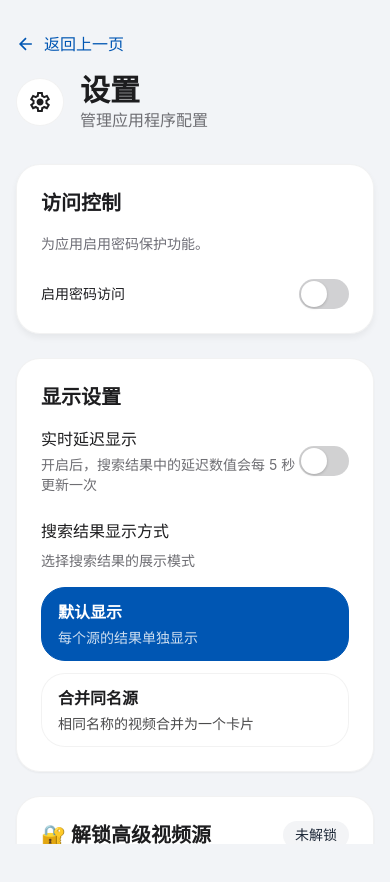
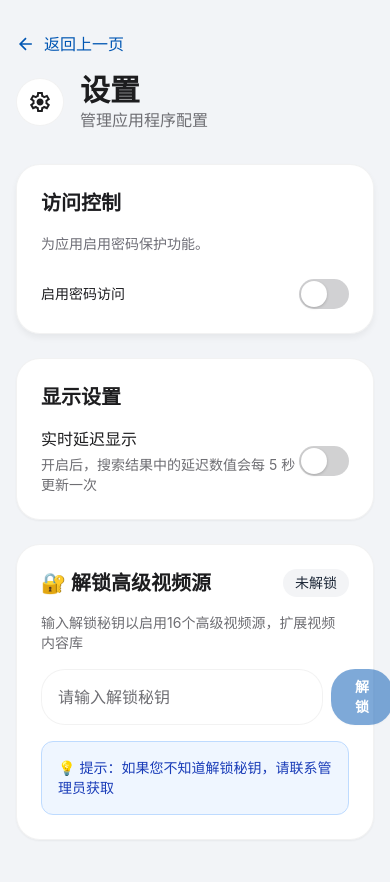
Before and after one commit to zhikanyeye/YesTV, a Next.js app: page /settings in a window 390 px wide. Shown: the top 882 px of the page. Built offline with nearby package versions, Linux system fonts and the light colour scheme.

Commit message:
Remove "Merge Same Name Sources" feature
Co-authored-by: zhikanyeye <168906144+zhikanyeye@users.noreply.github.com>

```diff
--- a/app/settings/hooks/useSettingsPage.ts
+++ b/app/settings/hooks/useSettingsPage.ts
@@ -1,5 +1,5 @@
 import { useState, useEffect } from 'react';
-import { settingsStore, getDefaultSources, getDefaultPremiumSources, type SortOption, type SearchDisplayMode } from '@/lib/store/settings-store';
+import { settingsStore, getDefaultSources, getDefaultPremiumSources, type SortOption } from '@/lib/store/settings-store';
 import type { VideoSource, SourceSubscription } from '@/lib/types';
 import {
     type ImportResult,
@@ -25,7 +25,6 @@ export function useSettingsPage() {
 
     // Display settings
     const [realtimeLatency, setRealtimeLatency] = useState(false);
-    const [searchDisplayMode, setSearchDisplayMode] = useState<SearchDisplayMode>('normal');
 
     // Premium unlock state
     const [premiumUnlocked, setPremiumUnlocked] = useState(false);
@@ -38,7 +37,6 @@ export function useSettingsPage() {
         setPasswordAccess(settings.passwordAccess);
         setAccessPasswords(settings.accessPasswords);
         setRealtimeLatency(settings.realtimeLatency);
-        setSearchDisplayMode(settings.searchDisplayMode);
         setPremiumUnlocked(settings.premiumUnlocked || false);
 
         // If premium is unlocked, ensure premium sources are merged with current sources
@@ -284,15 +282,6 @@ export function useSettingsPage() {
         });
     };
 
-    const handleSearchDisplayModeChange = (mode: SearchDisplayMode) => {
-        setSearchDisplayMode(mode);
-        const currentSettings = settingsStore.getSettings();
-        settingsStore.saveSettings({
-            ...currentSettings,
-            searchDisplayMode: mode,
-        });
-    };
-
     const handleRestoreDefaults = () => {
         const defaults = getDefaultSources();
         handleSourcesChange(defaults);
@@ -355,7 +344,6 @@ export function useSettingsPage() {
         accessPasswords,
         envPasswordSet,
         realtimeLatency,
-        searchDisplayMode,
         premiumUnlocked,
         isAddModalOpen,
         isExportModalOpen,
@@ -385,7 +373,6 @@ export function useSettingsPage() {
         editingSource,
         handleEditSource,
         handleRealtimeLatencyChange,
-        handleSearchDisplayModeChange,
         handleUnlockPremium,
     };
 }
--- a/app/settings/page.tsx
+++ b/app/settings/page.tsx
@@ -22,7 +22,6 @@ export default function SettingsPage() {
     accessPasswords,
     envPasswordSet,
     realtimeLatency,
-    searchDisplayMode,
     premiumUnlocked,
     isAddModalOpen,
     isExportModalOpen,
@@ -53,7 +52,6 @@ export default function SettingsPage() {
     handleEditSource,
     setEditingSource,
     handleRealtimeLatencyChange,
-    handleSearchDisplayModeChange,
     handleUnlockPremium,
   } = useSettingsPage();
 
@@ -76,9 +74,7 @@ export default function SettingsPage() {
         {/* Display Settings */}
         <DisplaySettings
           realtimeLatency={realtimeLatency}
-          searchDisplayMode={searchDisplayMode}
           onRealtimeLatencyChange={handleRealtimeLatencyChange}
-          onSearchDisplayModeChange={handleSearchDisplayModeChange}
         />
 
         {/* Unlock Premium Sources */}
--- a/components/search/VideoGrid.tsx
+++ b/components/search/VideoGrid.tsx
@@ -1,9 +1,7 @@
 'use client';
 
-import { useState, useRef, useCallback, useMemo, memo, useEffect } from 'react';
+import { useState, useRef, useCallback, useMemo, memo } from 'react';
 import { VideoCard } from './VideoCard';
-import { VideoGroupCard, GroupedVideo } from './VideoGroupCard';
-import { settingsStore } from '@/lib/store/settings-store';
 import { Video } from '@/lib/types';
 
 interface VideoGridProps {
@@ -15,56 +13,12 @@ interface VideoGridProps {
 export const VideoGrid = memo(function VideoGrid({ videos, className = '', isPremium = false }: VideoGridProps) {
   const [activeCardId, setActiveCardId] = useState<string | null>(null);
   const [visibleCount, setVisibleCount] = useState(24);
-  const [displayMode, setDisplayMode] = useState<'normal' | 'grouped'>('normal');
   const gridRef = useRef<HTMLDivElement>(null);
   const observerRef = useRef<IntersectionObserver | null>(null);
-
-  // Load display mode from settings
-  useEffect(() => {
-    const settings = settingsStore.getSettings();
-    setDisplayMode(settings.searchDisplayMode);
-
-    const unsubscribe = settingsStore.subscribe(() => {
-      const newSettings = settingsStore.getSettings();
-      setDisplayMode(newSettings.searchDisplayMode);
-    });
-
-    return () => unsubscribe();
-  }, []);
 
   if (videos.length === 0) {
     return null;
   }
-
-  // Group videos by name when in grouped mode
-  const groupedVideos = useMemo<GroupedVideo[]>(() => {
-    if (displayMode !== 'grouped') return [];
-
-    const groups = new Map<string, Video[]>();
-
-    videos.forEach(video => {
-      const name = video.vod_name.toLowerCase().trim();
-      if (!groups.has(name)) {
-        groups.set(name, []);
-      }
-      groups.get(name)!.push(video);
-    });
-
-    return Array.from(groups.entries()).map(([, groupVideos]) => {
-      // Sort by latency (lowest first)
-      const sorted = [...groupVideos].sort((a, b) => {
-        if (a.latency === undefined) return 1;
-        if (b.latency === undefined) return -1;
-        return a.latency - b.latency;
-      });
-
-      return {
-        representative: sorted[0],
-        videos: sorted,
-        name: sorted[0].vod_name,
-      };
-    });
-  }, [videos, displayMode]);
 
   // Callback ref for the load more trigger
   const loadMoreRef = useCallback((node: HTMLDivElement | null) => {
@@ -97,8 +51,6 @@ export const VideoGrid = memo(function VideoGrid({ videos, className = '', isPre
 
   // Normal mode items
   const videoItems = useMemo(() => {
-    if (displayMode === 'grouped') return [];
-
     return videos.map((video, index) => {
       const params: Record<string, string> = {
         id: String(video.vod_id),
@@ -116,19 +68,9 @@ export const VideoGrid = memo(function VideoGrid({ videos, className = '', isPre
 
       return { video, videoUrl, cardId };
     });
-  }, [videos, displayMode, isPremium]);
+  }, [videos, isPremium]);
 
-  // Grouped mode items
-  const groupItems = useMemo(() => {
-    if (displayMode !== 'grouped') return [];
-
-    return groupedVideos.map((group, index) => ({
-      group,
-      cardId: `group-${group.representative.vod_id}-${index}`,
-    }));
-  }, [groupedVideos, displayMode]);
-
-  const totalItems = displayMode === 'grouped' ? groupItems.length : videoItems.length;
+  const totalItems = videoItems.length;
 
   return (
     <>
@@ -138,24 +80,7 @@ export const VideoGrid = memo(function VideoGrid({ videos, className = '', isPre
         role="list"
         aria-label="视频搜索结果"
       >
-        {displayMode === 'grouped' ? (
-          // Grouped mode
-          groupItems.slice(0, visibleCount).map(({ group, cardId }) => {
-            const isActive = activeCardId === cardId;
-            return (
-              <VideoGroupCard
-                key={cardId}
-                group={group}
-                cardId={cardId}
-                isActive={isActive}
-                onCardClick={handleCardClick}
-                isPremium={isPremium}
-              />
-            );
-          })
-        ) : (
-          // Normal mode
-          videoItems.slice(0, visibleCount).map(({ video, videoUrl, cardId }) => {
+        {videoItems.slice(0, visibleCount).map(({ video, videoUrl, cardId }) => {
           const isActive = activeCardId === cardId;
           return (
             <VideoCard
@@ -168,8 +93,7 @@ export const VideoGrid = memo(function VideoGrid({ videos, className = '', isPre
               isPremium={isPremium}
             />
           );
-          })
-        )}
+        })}
       </div>
 
       {/* Load more trigger */}
--- a/components/settings/DisplaySettings.tsx
+++ b/components/settings/DisplaySettings.tsx
@@ -5,28 +5,23 @@
  * Following Liquid Glass design system
  */
 
-import { type SearchDisplayMode } from '@/lib/store/settings-store';
 import { Switch } from '@/components/ui/Switch';
 
 interface DisplaySettingsProps {
     realtimeLatency: boolean;
-    searchDisplayMode: SearchDisplayMode;
     onRealtimeLatencyChange: (enabled: boolean) => void;
-    onSearchDisplayModeChange: (mode: SearchDisplayMode) => void;
 }
 
 export function DisplaySettings({
     realtimeLatency,
-    searchDisplayMode,
     onRealtimeLatencyChange,
-    onSearchDisplayModeChange,
 }: DisplaySettingsProps) {
     return (
         <div className="bg-[var(--glass-bg)] border border-[var(--glass-border)] rounded-[var(--radius-2xl)] shadow-[var(--shadow-sm)] p-6 mb-6">
             <h2 className="text-xl font-semibold text-[var(--text-color)] mb-4">显示设置</h2>
 
             {/* Real-time Latency Toggle */}
-            <div className="mb-6">
+            <div>
                 <div className="flex items-center justify-between">
                     <div>
                         <h3 className="font-medium text-[var(--text-color)]">实时延迟显示</h3>
@@ -41,36 +36,6 @@ export function DisplaySettings({
                     />
                 </div>
             </div>
-
-            {/* Search Display Mode */}
-            <div>
-                <h3 className="font-medium text-[var(--text-color)] mb-2">搜索结果显示方式</h3>
-                <p className="text-sm text-[var(--text-color-secondary)] mb-4">
-                    选择搜索结果的展示模式
-                </p>
-                <div className="grid grid-cols-1 sm:grid-cols-2 gap-3">
-                    <button
-                        onClick={() => onSearchDisplayModeChange('normal')}
-                        className={`px-4 py-3 rounded-[var(--radius-2xl)] border text-left font-medium transition-all duration-200 cursor-pointer ${searchDisplayMode === 'normal'
-                            ? 'bg-[var(--accent-color)] border-[var(--accent-color)] text-white'
-                            : 'bg-[var(--glass-bg)] border-[var(--glass-border)] text-[var(--text-color)] hover:bg-[color-mix(in_srgb,var(--accent-color)_10%,transparent)]'
-                            }`}
-                    >
-                        <div className="font-semibold">默认显示</div>
-                        <div className="text-sm opacity-80 mt-1">每个源的结果单独显示</div>
-                    </button>
-                    <button
-                        onClick={() => onSearchDisplayModeChange('grouped')}
-                        className={`px-4 py-3 rounded-[var(--radius-2xl)] border text-left font-medium transition-all duration-200 cursor-pointer ${searchDisplayMode === 'grouped'
-                            ? 'bg-[var(--accent-color)] border-[var(--accent-color)] text-white'
-                            : 'bg-[var(--glass-bg)] border-[var(--glass-border)] text-[var(--text-color)] hover:bg-[color-mix(in_srgb,var(--accent-color)_10%,transparent)]'
-                            }`}
-                    >
-                        <div className="font-semibold">合并同名源</div>
-                        <div className="text-sm opacity-80 mt-1">相同名称的视频合并为一个卡片</div>
-                    </button>
-                </div>
-            </div>
         </div>
     );
 }
--- a/lib/store/settings-store.ts
+++ b/lib/store/settings-store.ts
@@ -16,8 +16,6 @@ export type SortOption =
   | 'rating-desc'
   | 'name-asc'
   | 'name-desc';
-
-export type SearchDisplayMode = 'normal' | 'grouped';
 
 export interface AppSettings {
   sources: VideoSource[];
@@ -39,7 +37,6 @@ export interface AppSettings {
   showResolutionIndicator: boolean; // Show video resolution badge on player
   // Search & Display settings
   realtimeLatency: boolean; // Enable real-time latency ping updates
-  searchDisplayMode: SearchDisplayMode; // 'normal' = individual cards, 'grouped' = group same-name videos
   episodeReverseOrder: boolean; // Persist episode list reverse state
 }
 
@@ -135,7 +132,6 @@ export const settingsStore = {
         showModeIndicator: false,
         showResolutionIndicator: false,
         realtimeLatency: false,
-        searchDisplayMode: 'normal',
         episodeReverseOrder: false,
       };
     }
@@ -196,7 +192,6 @@ export const settingsStore = {
         showModeIndicator: parsed.showModeIndicator !== undefined ? parsed.showModeIndicator : false,
         showResolutionIndicator: parsed.showResolutionIndicator !== undefined ? parsed.showResolutionIndicator : false,
         realtimeLatency: parsed.realtimeLatency !== undefined ? parsed.realtimeLatency : false,
-        searchDisplayMode: parsed.searchDisplayMode === 'grouped' ? 'grouped' : 'normal',
         episodeReverseOrder: parsed.episodeReverseOrder !== undefined ? parsed.episodeReverseOrder : false,
       };
     } catch {
@@ -221,7 +216,6 @@ export const settingsStore = {
         showModeIndicator: false,
         showResolutionIndicator: false,
         realtimeLatency: false,
-        searchDisplayMode: 'normal',
         episodeReverseOrder: false,
       };
     }
```
Lines whose indentation alone changed are shown as unchanged.
